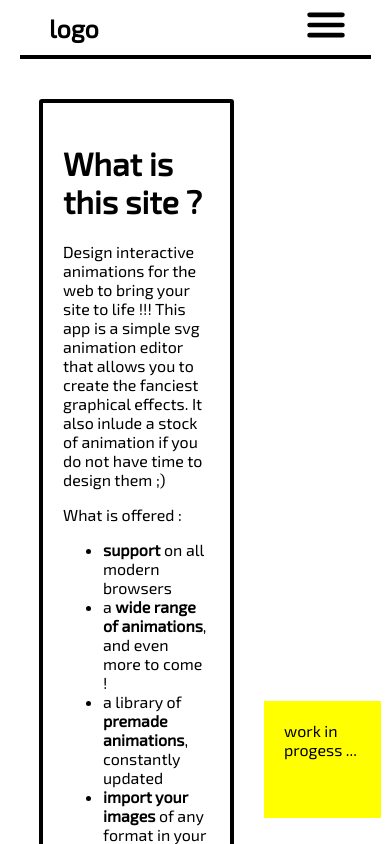
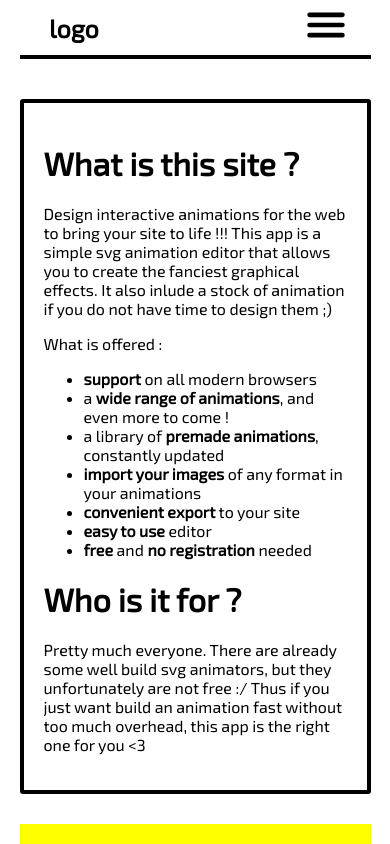
Before and after one commit to salimbeni1/svg-animator, a Next.js app in the folder web-app/: page /about in a window 390 px wide. Shown: the top 844 px of the page. Built offline with nearby package versions, Linux system fonts and the light colour scheme.

Commit message:
responsive about page

```diff
--- a/web-app/styles/about.module.scss
+++ b/web-app/styles/about.module.scss
@@ -61,3 +61,42 @@
 
 
 }
+
+
+@media screen and (max-width: 620px) {
+
+    .pagediv{
+
+
+        .cnt1{
+
+            //background-color: blue;
+
+            flex-direction: column;
+
+
+
+            .cnt2{
+
+                width: 90vw;
+
+
+            }
+
+            .im2{
+
+                width: 90vw;
+                height: 90vw;
+
+
+
+            }
+
+
+
+        }
+
+    }
+
+
+}
```
